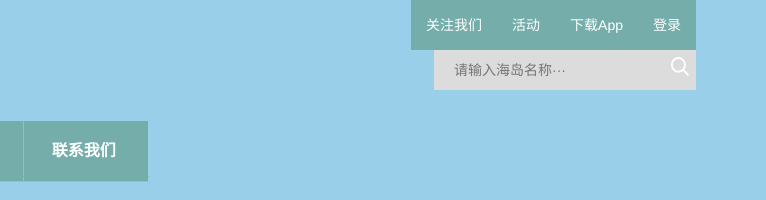
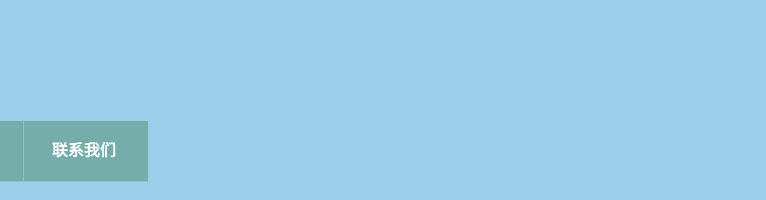
Before and after one commit to huangjiantest/HDW, a website: page public/feiji.html in a window 1280 px wide. Shown: the top 200 px of the page, 514-1280 px from the left. Drawn offline with nearby package versions, Linux system fonts and the light colour scheme.

Commit message:
Signed-off-by: liangyaosheng <liangyaosheng@qq.com> 123
Signed-off-by: liangyaosheng <liangyaosheng@qq.com>

```diff
--- a/public/feiji.html
+++ b/public/feiji.html
@@ -27,22 +27,6 @@
 							<img src="img/logo_font.png" width="100px" />
 						</div>
 						<p class="logo-font">海滩,海浪,阳光,浪漫的情怀</p>
-					</div>
-					<div class="col-md-5 col-xs-12 col-sm-5 col-lg-6">
-						<div class="nav-top">
-							<ul>
-								<li>关注我们</li>
-								<li>活动</li>
-								<li>下载App</li>
-								<li><a href="login.html" style="color: white;">登录</a></li>
-							</ul>
-							<div class="search">
-								<form action="" method="post">
-									<input type="text" placeholder="请输入海岛名称···" />
-									<input type="submit" value="" />
-								</form>
-							</div>
-						</div>
 					</div>
 				</div>
 			</div>
```
Also changed, not shown: public/maerdaifu.html (+0 -16 lines), public/maoliqiusi.html (+0 -16 lines), public/saisheer.html (+0 -16 lines), public/wanuatu.html (+0 -16 lines).
